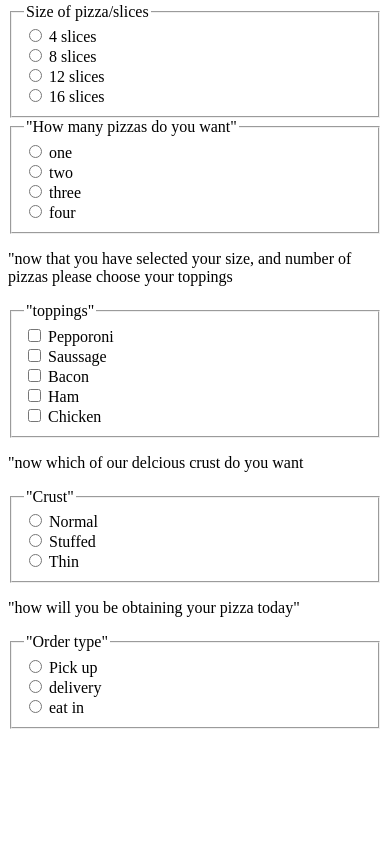
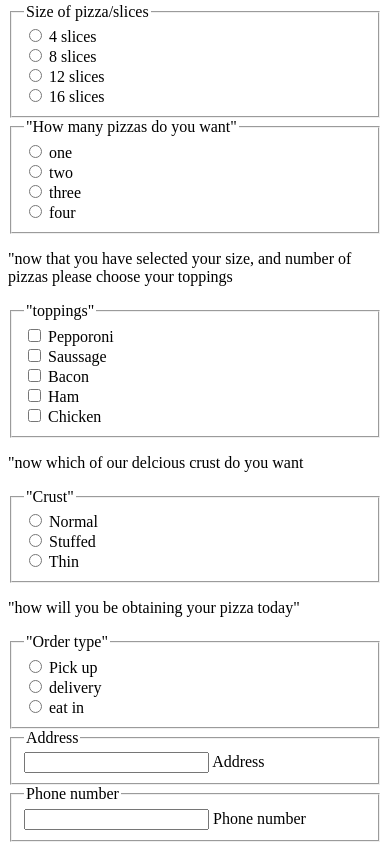
Before and after one commit to auralilly/html-assigment1, a plain HTML site: page Assigment1/index.html in a window 390 px wide. Shown: the part 478-1328 px from the top of the page. Before the commit the page ends 1215 px from the top, so only its background shows below. Drawn offline with Linux system fonts and the light colour scheme.

Commit message:
home address, as well as phone number

```diff
--- a/Assigment1/index.html
+++ b/Assigment1/index.html
@@ -152,4 +152,17 @@
             </div>
 
             </fieldset>
+
+
+            <fieldset>
+                <legend>Address</legend>
+                <input type="text" name="home" />
+                <label for="home">Address</label>
+            </fieldset>
+
+             <fieldset>
+                <legend>Phone number</legend>
+                <input type="text" name="Homephone" />
+                <label for="Homephone">Phone number</label>
+            </fieldset>
         </form>
```
